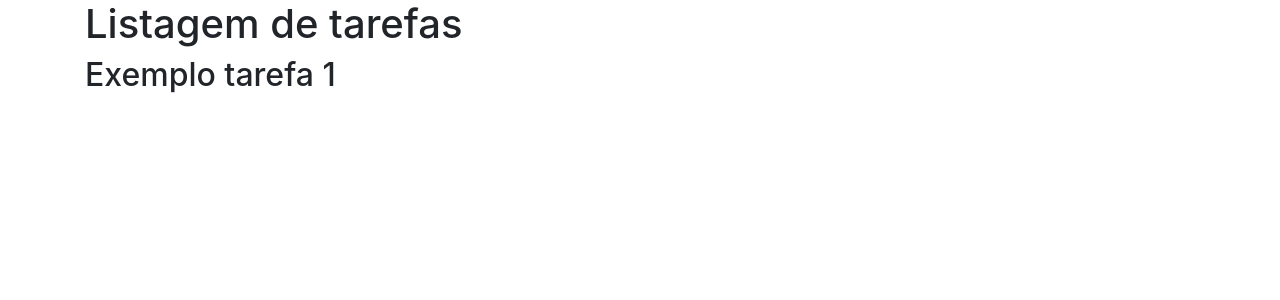
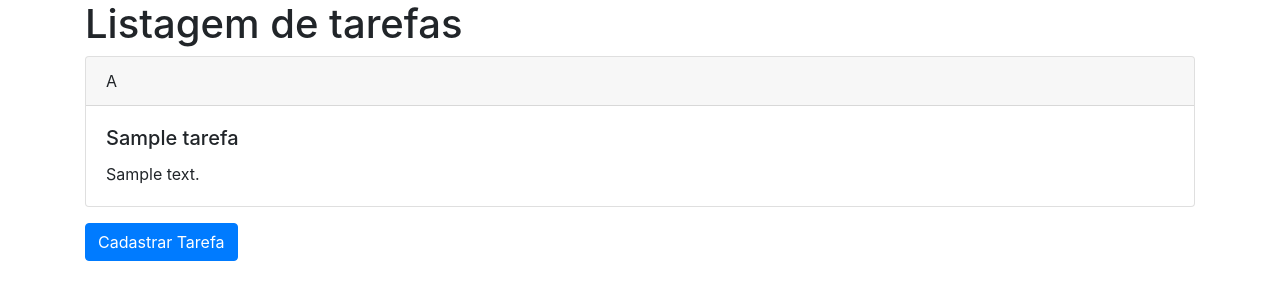
Before and after one commit to gilLobo/app-base-django, a Django app: page /listar_tarefas/ in a window 1280 px wide. Shown: the part 56-356 px from the top of the page. Run offline with Django 3.2, Linux system fonts and the light colour scheme; tables that the repository leaves empty hold one stand-in row (values such as "Sample post"); some libraries are stand-ins or nearby versions.

Commit message:
Adicionando funcionalidade de Cadastrar e Listar

```diff
--- a/app/models.py
+++ b/app/models.py
@@ -3,11 +3,11 @@ from django.db import models
 # Create your models here.
 class Tarefa(models.Model):
     PRIORIDADE_CHOICES = [
-        {"A", "Alta"},
-        {"N", "Normal"},
-        {"B", "Baixa"}
+        {'A', 'Alta'},
+        {'N', 'Normal'},
+        {'B', 'Baixa'}
     ]
     titulo = models.CharField(max_length=30, null=False, blank=False)
     descricao = models.CharField(max_length=100, null=False, blank=False)
     data_expiracao = models.DateField(null=False, blank=False)
-    priridade = models.CharField(max_length=1, choices=PRIORIDADE_CHOICES ,null=False, blank=False)
+    prioridade = models.CharField(max_length=1, choices=PRIORIDADE_CHOICES, null=False, blank=False)
--- /dev/null
+++ b/app/services/tarefa_service.py
@@ -0,0 +1,7 @@
+from ..models import Tarefa
+
+def cadastrar_tarefa(tarefa):
+    Tarefa.objects.create(titulo=tarefa.titulo, descricao=tarefa.descricao, data_expiracao=tarefa.data_expiracao, prioridade=tarefa.prioridade)
+
+def listar_tarefas():
+    return Tarefa.objects.all()
--- a/app/templates/tarefas/listar_tarefas.html
+++ b/app/templates/tarefas/listar_tarefas.html
@@ -1,5 +1,16 @@
 {% extends 'base.html' %}
 {% block conteudo %}
 <h1>Listagem de tarefas</h1>
-<h2>{{nome_tarefa}}</h2>
+{% for tarefa in tarefas %}
+    <div class="card mb-3">
+        <div class="card-header">
+            {{ tarefa.get_prioridade_display }}
+        </div>
+        <div class="card-body">
+            <h5 class="card-title">{{ tarefa.titulo }}</h5>
+            <p class="card-text">{{ tarefa.descricao }}</p>
+        </div>
+    </div>
+{% endfor %}
+<a href="{% url 'cadastrar_tarefas' %}"><input type="button" class="btn btn-primary" value="Cadastrar Tarefa"></a>
 {% endblock conteudo %}
--- a/app/views.py
+++ b/app/views.py
@@ -1,11 +1,24 @@
-from django.shortcuts import render
+from django.shortcuts import render, redirect
 from .forms import TarefaForm
+from .entidades.tarefa import Tarefa
+from .services import tarefa_service
 
 # Create your views here.
 def listar_tarefas(request):
-    nome_tarefa = "Exemplo tarefa 1"
-    return render(request, 'tarefas/listar_tarefas.html', {"nome_tarefa": nome_tarefa})
+    tarefas = tarefa_service.listar_tarefas()
+    return render(request, 'tarefas/listar_tarefas.html', {"tarefas": tarefas})
 
 def cadastrar_tarefas(request):
-    form_tarefa = TarefaForm()
+    if request.method == "POST":
+        form_tarefa = TarefaForm(request.POST)
+        if form_tarefa.is_valid():
+            titulo = form_tarefa.cleaned_data["titulo"]
+            descricao = form_tarefa.cleaned_data["descricao"]
+            data_expiracao = form_tarefa.cleaned_data["data_expiracao"]
+            prioridade = form_tarefa.cleaned_data["prioridade"]
+            tarefa_nova = Tarefa(titulo=titulo, descricao=descricao, data_expiracao=data_expiracao, prioridade=prioridade)
+            tarefa_service.cadastrar_tarefa(tarefa_nova)
+            return redirect('listar_tarefas')
+    else:
+        form_tarefa = TarefaForm()
     return render(request, 'tarefas/form_tarefa.html', {"form_tarefa": form_tarefa})
```
Also changed, not shown: app/entidades/tarefa.py (added, +38 -0 lines), app/templates/tarefas/form_tarefa.html (+6 -1 lines), app/migrations/0001_initial.py.
